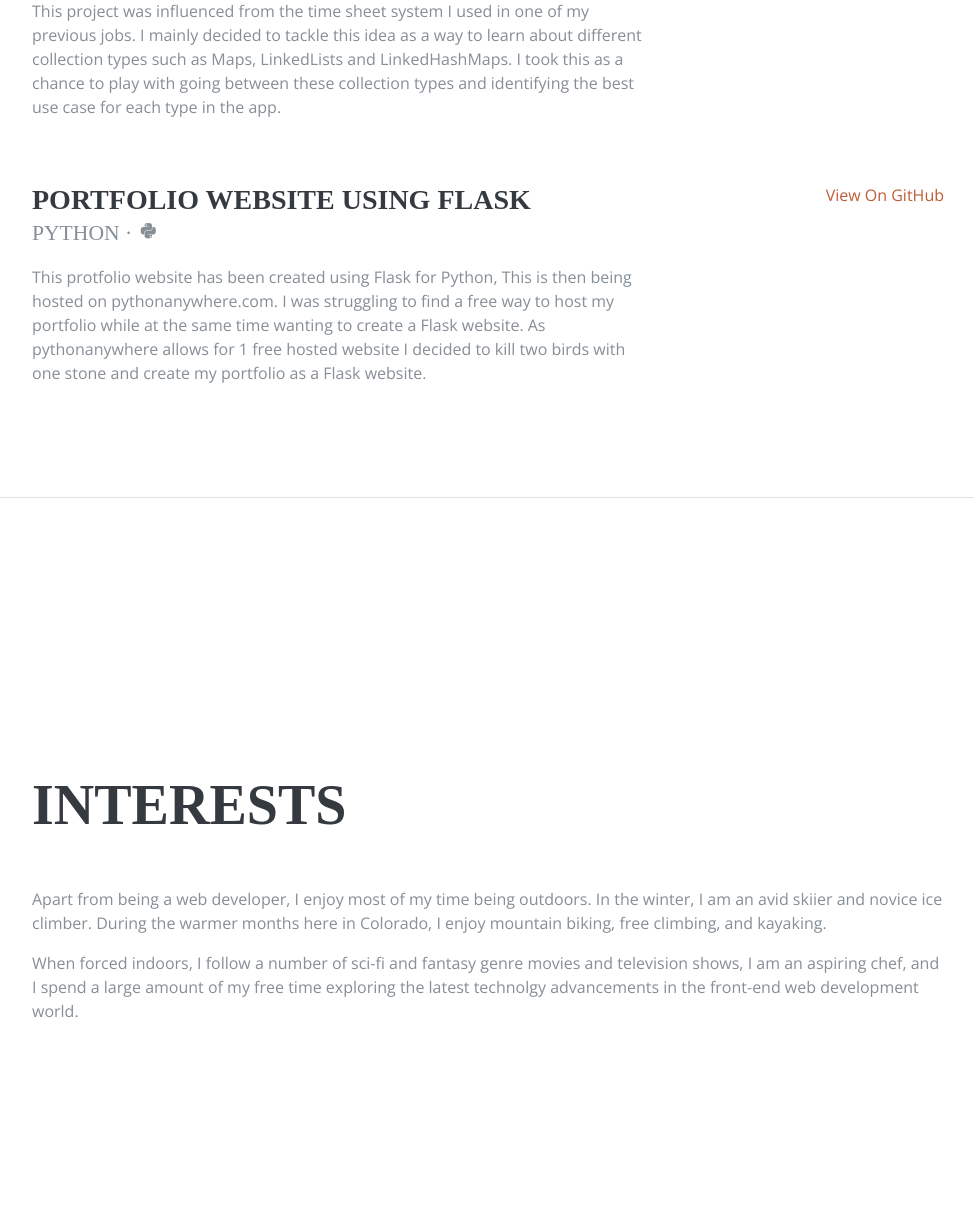
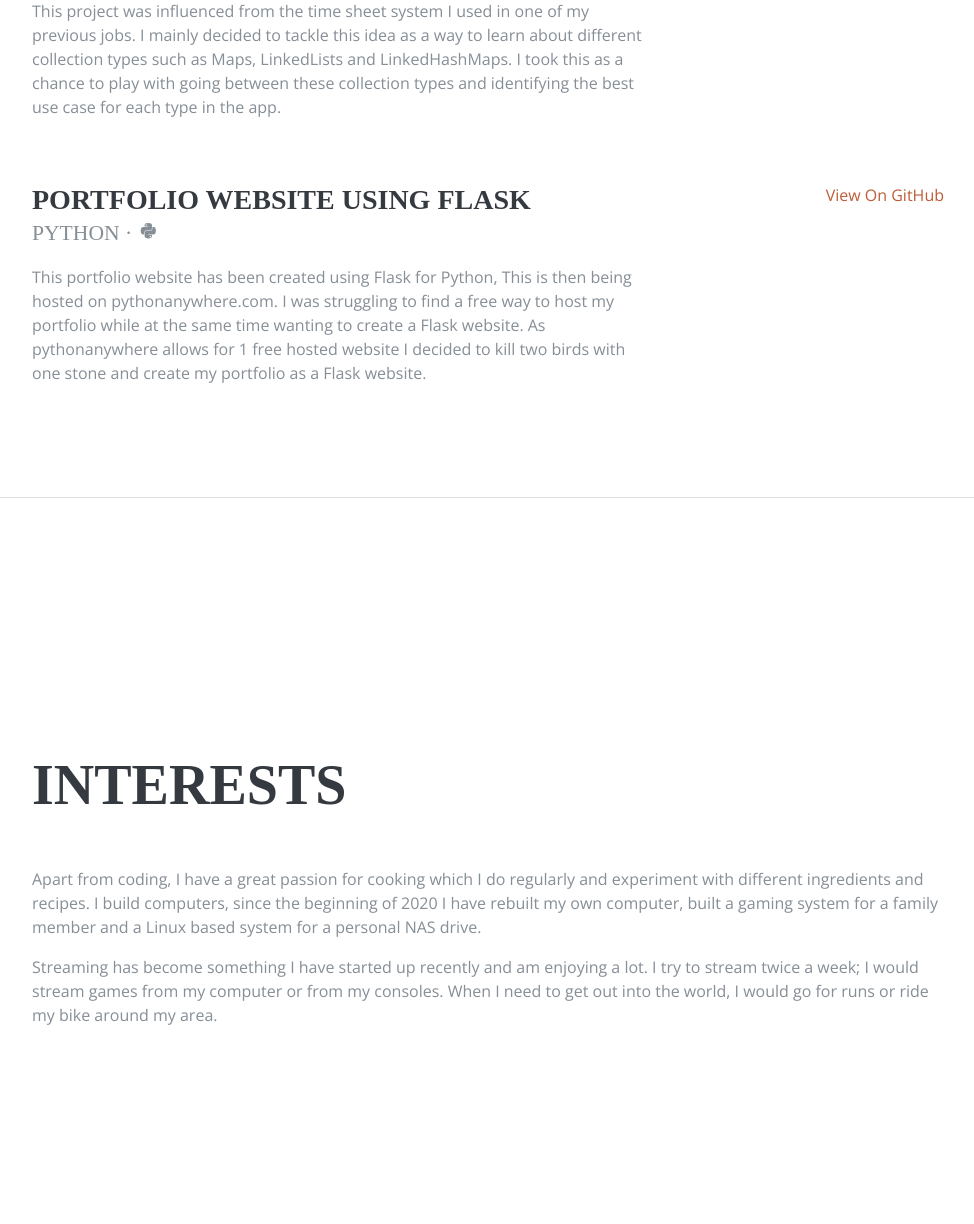
Before and after one commit to MistrySundeep/Personal_Portfolio, a Flask app: page / in a window 1280 px wide. Shown: the part 2888-4112 px from the top of the page, without its empty margins (288-1262 px from the left). Run offline with Flask 2, Linux system fonts and the light colour scheme; some libraries are stand-ins or nearby versions; some web fonts are replaced.

Commit message:
Added favicon and updated interests section

```diff
--- a/Flask_Practice/templates/index.html
+++ b/Flask_Practice/templates/index.html
@@ -9,6 +9,7 @@
     <meta name="author" content="">
 
     <title>Sundeep Mistry - Portfolio</title>
+    <link href="/static/img/favicon.ico" type="image/ico" rel="icon">
 
     <!-- Bootstrap core CSS -->
     <link href="/static/vendor/bootstrap/css/bootstrap.min.css" rel="stylesheet">
@@ -222,7 +223,7 @@
             <div class="resume-content mr-auto">
               <h3 class="mb-0">Portfolio Website Using Flask</h3>
               <div class="subheading mb-3">Python · <i class= "devicons devicons-python"></i></div>
-              <p>This protfolio website has been created using Flask for Python, This is then being hosted on pythonanywhere.com.
+              <p>This portfolio website has been created using Flask for Python, This is then being hosted on pythonanywhere.com.
                 I was struggling to find a free way to host my portfolio while at the same time wanting to create a Flask website.
                 As pythonanywhere allows for 1 free hosted website I decided to kill two birds with one stone and create my
                 portfolio as a Flask website.
@@ -239,8 +240,8 @@
       <section class="resume-section p-3 p-lg-5 d-flex flex-column" id="interests">
         <div class="my-auto">
           <h2 class="mb-5">Interests</h2>
-          <p>Apart from being a web developer, I enjoy most of my time being outdoors. In the winter, I am an avid skiier and novice ice climber. During the warmer months here in Colorado, I enjoy mountain biking, free climbing, and kayaking.</p>
-          <p class="mb-0">When forced indoors, I follow a number of sci-fi and fantasy genre movies and television shows, I am an aspiring chef, and I spend a large amount of my free time exploring the latest technolgy advancements in the front-end web development world.</p>
+          <p>Apart from coding, I have a great passion for cooking which I do regularly and experiment with different ingredients and recipes. I build computers, since the beginning of 2020 I have rebuilt my own computer, built a gaming system for a family member and a Linux based system for a personal NAS drive.</p>
+          <p>Streaming has become something I have started up recently and am enjoying a lot. I try to stream twice a week; I would stream games from my computer or from my consoles. When I need to get out into the world, I would go for runs or ride my bike around my area.</p>
         </div>
       </section>
 
```
Also changed, not shown: Flask_Practice/static/img/favicon.ico (added).
